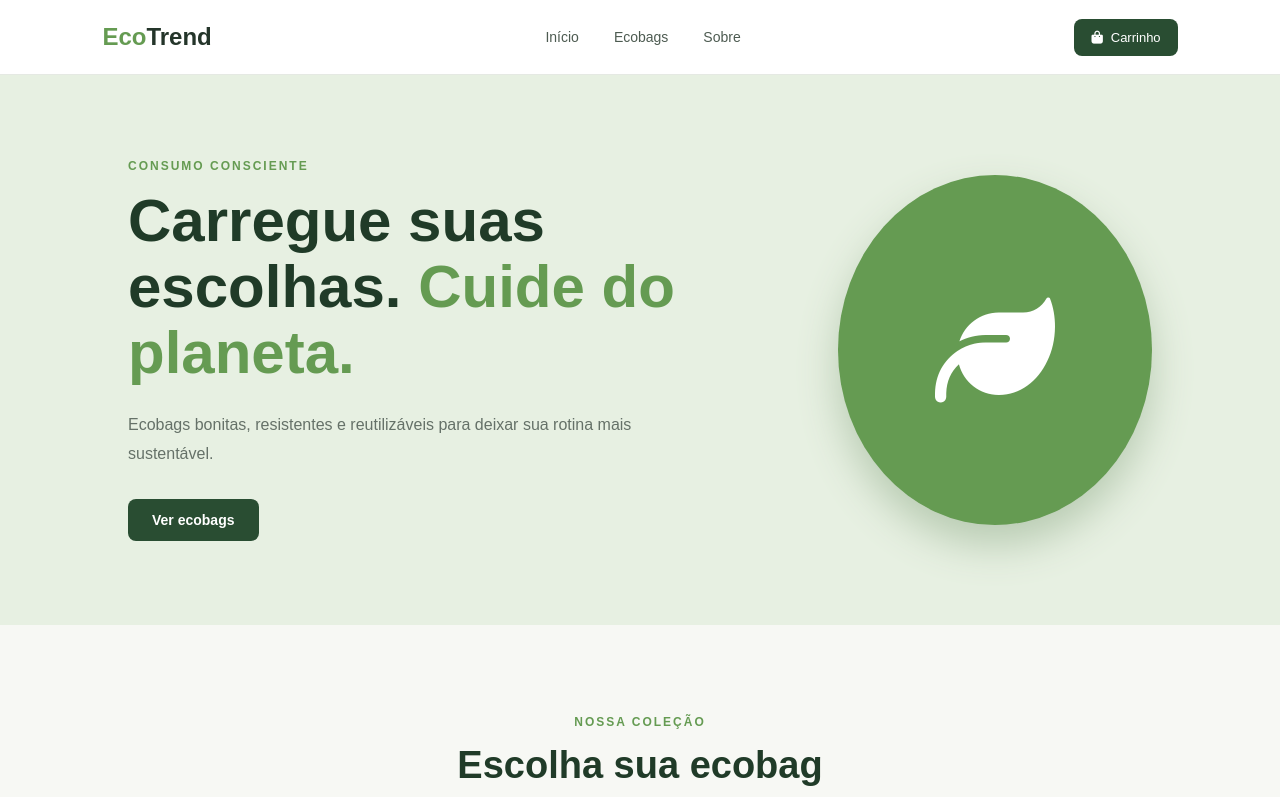
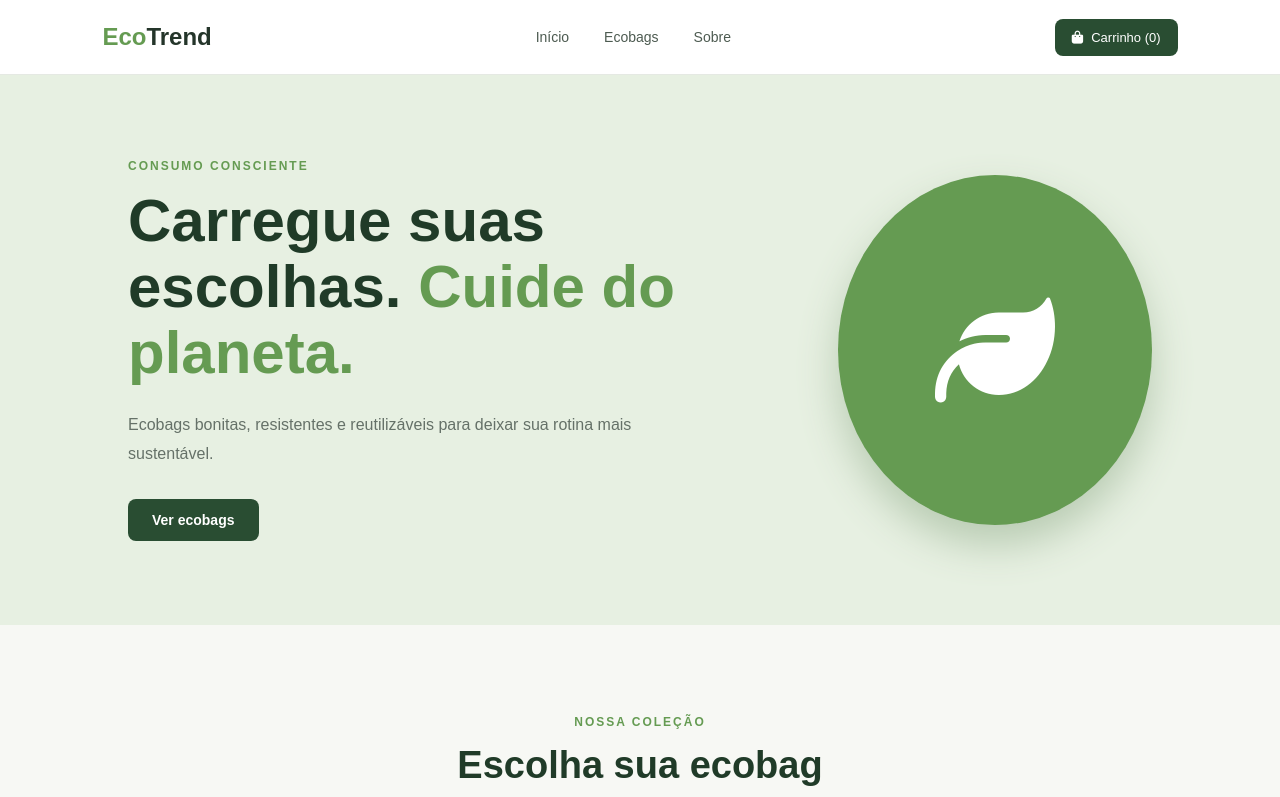
Before and after one commit to lucasknohara/Ecomerce, a React (Vite) app: page / in a window 1280 px wide. Shown: the top 797 px of the page. Built offline with nearby package versions, Linux system fonts and the light colour scheme.

Commit message:
feat: adicionando produtos ao carrinho

```diff
--- a/src/App.jsx
+++ b/src/App.jsx
@@ -5,6 +5,15 @@ import Header from "./components/Header/Header";
 function App() {
     const [produtos, setProdutos] = useState([]);
     const [loading, setLoading] = useState(true);
+    const [carrinho, setCarrinho] = useState([]);
+
+    useEffect(() => {
+        const carrinhoSalvo = localStorage.getItem("carrinho");
+
+        if (carrinhoSalvo) {
+            setCarrinho(JSON.parse(carrinhoSalvo));
+        }
+    }, []);
 
     useEffect(() => {
         async function buscarProdutos() {
@@ -30,9 +39,20 @@ function App() {
         buscarProdutos();
     }, []);
 
+    function adicionarAoCarrinho(produto) {
+        const novoCarrinho = [...carrinho, produto];
+
+        setCarrinho(novoCarrinho);
+
+        localStorage.setItem(
+            "carrinho",
+            JSON.stringify(novoCarrinho)
+        );
+    }
+
     return (
         <div>
-            <Header />
+            <Header quantidadeCarrinho={carrinho.length} />
 
             <main>
                 <section className="hero" id="inicio">
@@ -81,6 +101,7 @@ function App() {
                                 <ProductCard
                                     key={produto.id}
                                     produto={produto}
+                                    adicionarAoCarrinho={adicionarAoCarrinho}
                                 />
                             ))}
                         </div>
--- a/src/components/Header/Header.jsx
+++ b/src/components/Header/Header.jsx
@@ -1,6 +1,6 @@
 import "./Header.css";
 
-function Header() {
+function Header({ quantidadeCarrinho }) {
     return (
         <header className="header">
             <div className="logo">
@@ -15,7 +15,8 @@ function Header() {
 
             <button className="cart-button">
                 <i className="fa-solid fa-bag-shopping"></i>
-                Carrinho
+
+                Carrinho ({quantidadeCarrinho})
             </button>
         </header>
     );
--- a/src/components/ProductCard/ProductCard.jsx
+++ b/src/components/ProductCard/ProductCard.jsx
@@ -1,4 +1,4 @@
-function ProductCard({ produto }) {
+function ProductCard({ produto, adicionarAoCarrinho }) {
     return (
         <div className="produto-card">
             <div className="produto-image">
@@ -17,7 +17,7 @@ function ProductCard({ produto }) {
                     R$ {produto.preco.toFixed(2)}
                 </strong>
 
-                <button>
+                <button onClick={() => adicionarAoCarrinho(produto)}>
                     Adicionar ao carrinho
                 </button>
             </div>
```
